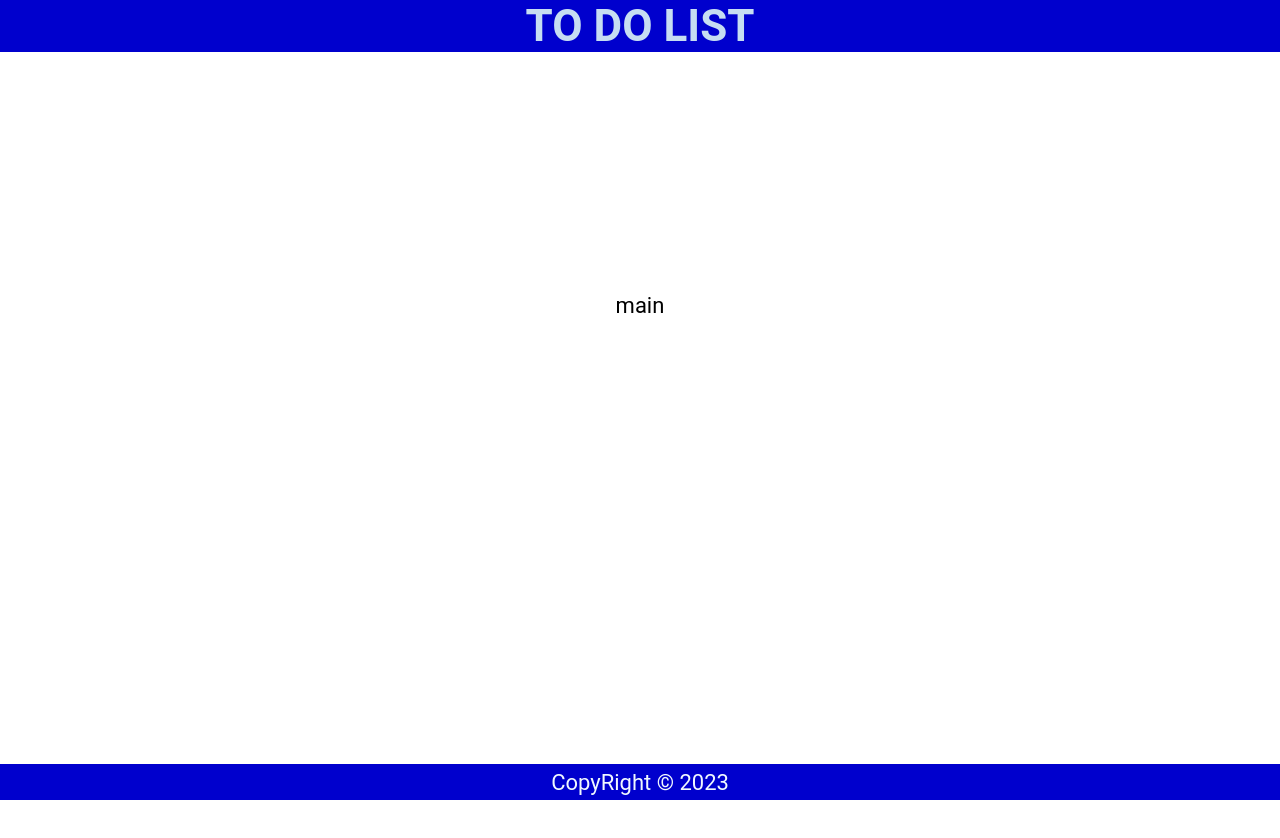
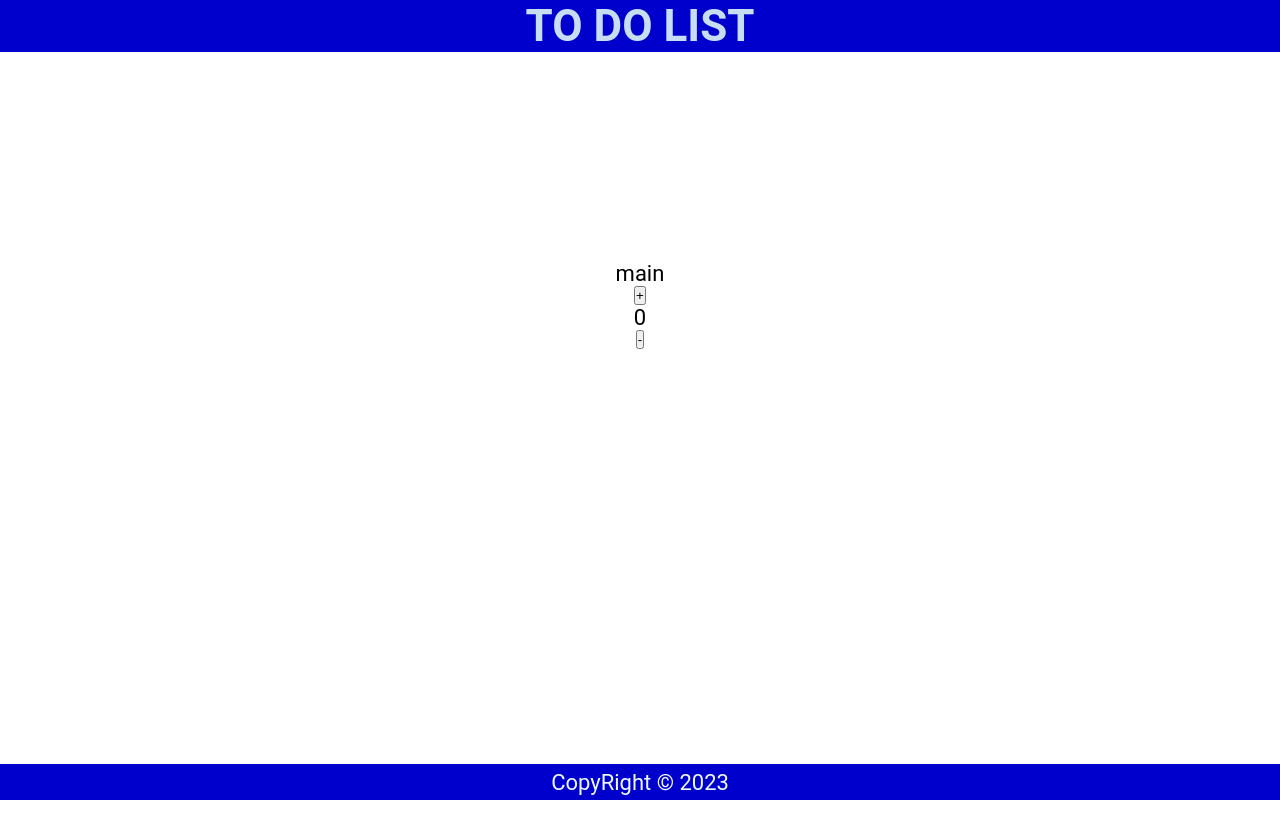
Before and after one commit to HarishM-git/react-projects, a React (Create React App) app in the folder money/: page / in a window 1280 px wide. Shown: the top 838 px of the page. Built offline with nearby package versions, Linux system fonts and the light colour scheme.

Commit message:
learning use states

```diff
--- a/money/src/App.js
+++ b/money/src/App.js
@@ -2,6 +2,7 @@ import './index.css'
 import Header from './Header';
 import Main from './Main';
 import Footer from './Footer';
+
 
 
 import bootstrap from 'bootstrap';
--- a/money/src/Main.js
+++ b/money/src/Main.js
@@ -1,9 +1,24 @@
 import React from 'react'
+import { useState } from 'react'
 
 const Main = () => {
+  function adida(){
+    setCount(count+1)
+  }
+  function odada(){
+    setCount(count-1)
+  }
+
+  const [count,setCount]=useState(0)
+
+
   return (
     <main>
+
       <div><p>main</p></div>
+      <button onClick={adida}>+</button>
+      <div>{count}</div>
+      <button onClick={odada}>-</button>
     </main>
   )
 }
```
